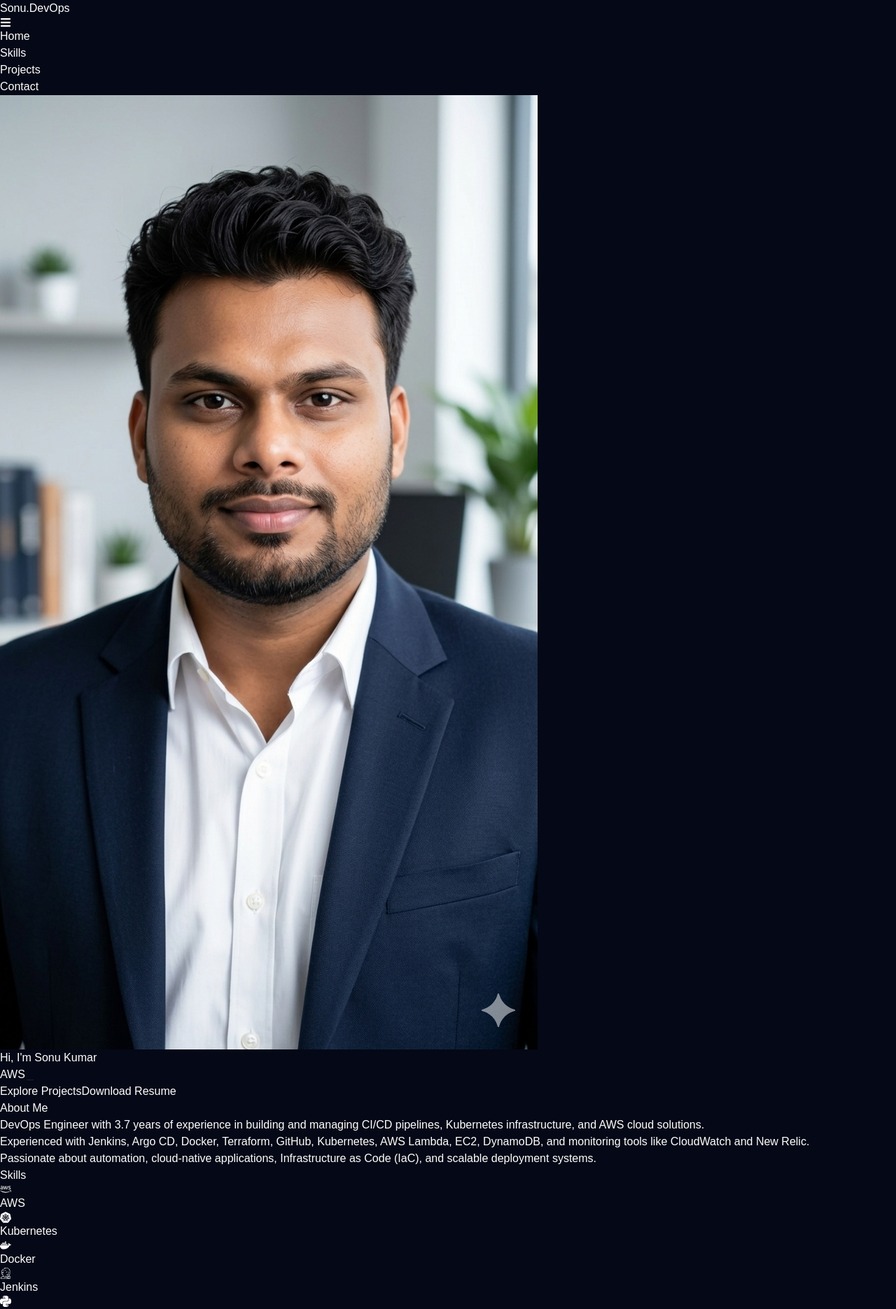
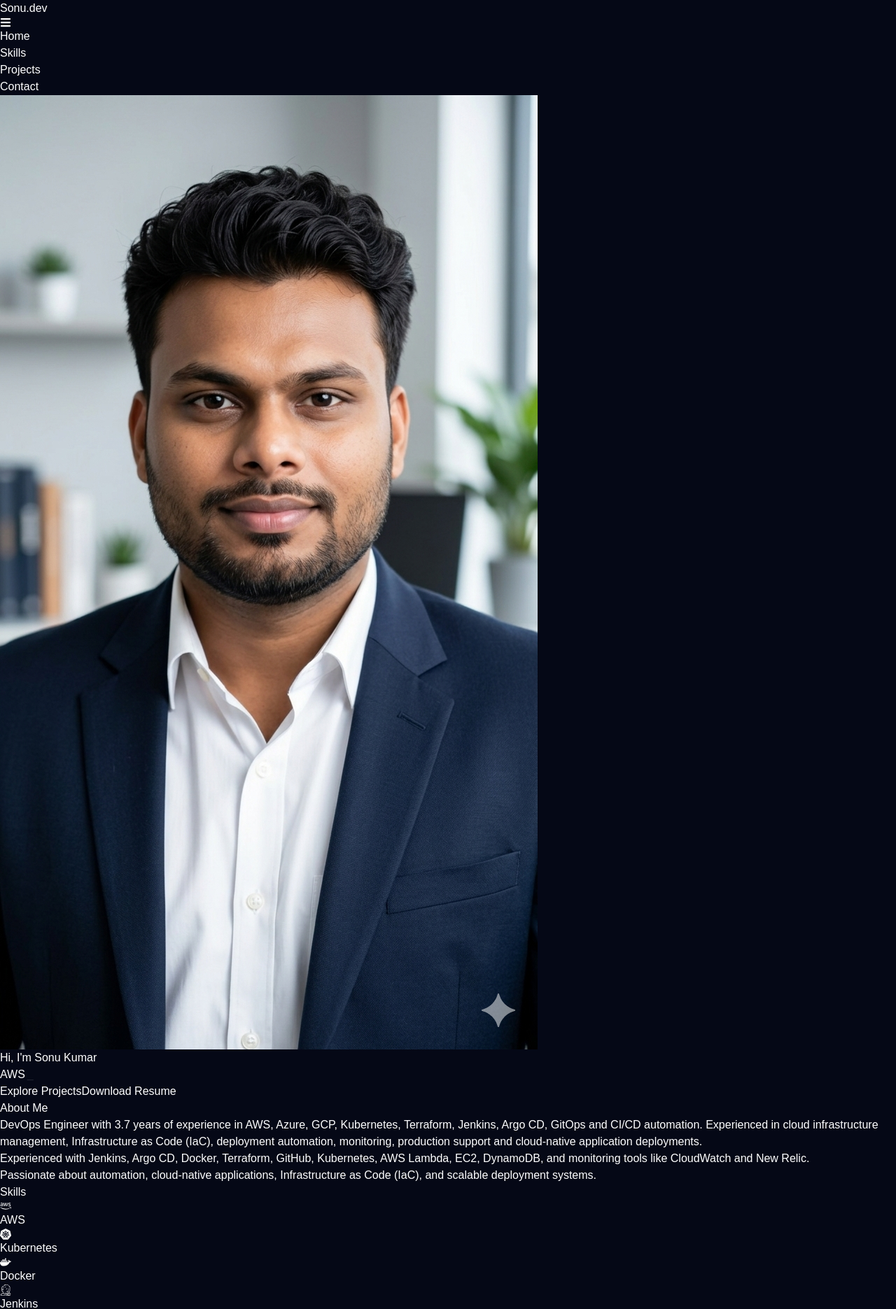
Before and after one commit to Sonukumar82/portfolio, a React app in the folder frontend/: page / in a window 1280 px wide. Shown: the top 1871 px of the page at 70% size. Built offline with nearby package versions, Linux system fonts and the light colour scheme; the HTML template or start-up script is replaced by a standard one.

Commit message:
change about section

```diff
--- a/frontend/src/App.jsx
+++ b/frontend/src/App.jsx
@@ -137,7 +137,7 @@ const particlesInit = async (main) => {
   <div className="flex justify-between items-center px-10 py-5">
 
     <h1 className="text-2xl font-bold text-cyan-400">
-      Sonu.DevOps
+      Sonu.dev
     </h1>
 
     <ul className="hidden md:flex gap-8 text-gray-300">
@@ -290,8 +290,9 @@ const particlesInit = async (main) => {
   <div className="max-w-5xl mx-auto bg-[#111827] border border-gray-800 rounded-3xl p-10 text-gray-300 leading-8 text-lg">
 
     <p>
-      DevOps Engineer with 3.7 years of experience in building and managing
-      CI/CD pipelines, Kubernetes infrastructure, and AWS cloud solutions.
+      DevOps Engineer with 3.7 years of experience in AWS, Azure, GCP, Kubernetes, Terraform, Jenkins, Argo CD, GitOps and CI/CD automation.
+
+Experienced in cloud infrastructure management, Infrastructure as Code (IaC), deployment automation, monitoring, production support and cloud-native application deployments.
     </p>
 
     <p className="mt-6">
```
